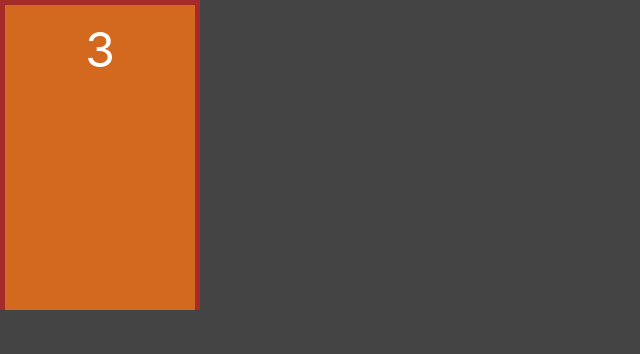
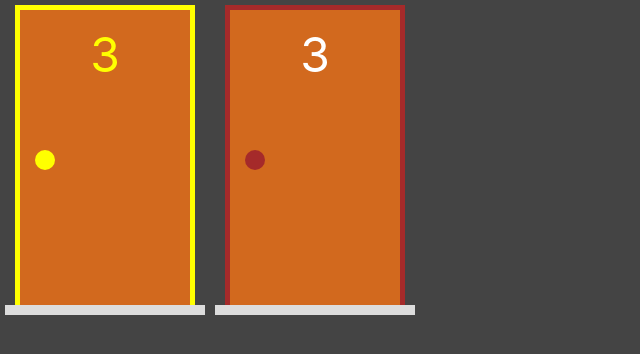
Before and after one commit to evertonlsds/projeto_porta_premiada_nextjs, a Next.js app: page / in a window 1280 px wide. Shown: the top 354 px of the page, without its empty margins (0-640 px from the left). Built offline with nearby package versions, Linux system fonts and the light colour scheme.

Commit message:
estrutura da porta ok

```diff
--- a/components/Porta.jsx
+++ b/components/Porta.jsx
@@ -1,13 +1,18 @@
 import styles from "../styles/Porta.module.css"
 
 export default function Porta(props){
+const selecionada = props.selecionada ? styles.selecionada : ""
+
     return(
         <div className={styles.area}>
-            <div className={styles.estrutura}>
+            <div className={`${styles.estrutura} ${selecionada}`}>
                 <div className={styles.porta}>
                     <div className={styles.numero}>3</div>
+                    <div className={styles.macaneta}></div>
                 </div>
             </div>
+            <div className={styles.chao}>
+                </div>
         </div>
     )
 }
--- /dev/null
+++ b/model/porta.js
@@ -0,0 +1,4 @@
+export default class Porta {
+    #numero
+
+}
--- a/pages/index.jsx
+++ b/pages/index.jsx
@@ -4,8 +4,9 @@
 
 export default function Home() {
   return (
-    <div >
-      <Porta/>
+    <div style ={{display: "flex"}}>
+      <Porta selecionada={true}/>
+      <Porta selecionada={false}/>
     </div>
   )
 }
--- a/styles/Porta.module.css
+++ b/styles/Porta.module.css
@@ -1,7 +1,10 @@
 .area{
     display: flex;
+    flex-direction: column;
+    align-items: center;
     width: var(--area-porta-largura);
     height: var(--area-porta-altura);
+    margin: 5px;
 }
 
 .estrutura{
@@ -10,9 +13,11 @@
     border-left: 5px solid brown;
     border-top: 5px solid brown;
     border-right: 5px solid brown;
+    width: 90%;
 }
 
 .porta{
+    position: relative;
     display: flex;
     flex-direction: column;
     align-items: center;
@@ -25,3 +30,31 @@
     font-size: 3rem;
 
 }
+.macaneta{
+    position: absolute;
+    align-self: flex-start;
+    top: calc(0.45 * var(--area-porta-altura));
+    height: 20px;
+    width: 20px;
+    border-radius: 10px;
+    background-color: brown;
+}
+.chao{
+    height: 10px;
+    width: 100%;
+    background-color: #ddd;
+}
+
+.selecionada{
+    border-left: 5px solid yellow;
+    border-top: 5px solid yellow;
+    border-right: 5px solid yellow;
+}
+
+.selecionada .numero{
+    color: yellow;
+}
+
+.selecionada .macaneta{
+    background-color: yellow;
+}
```
